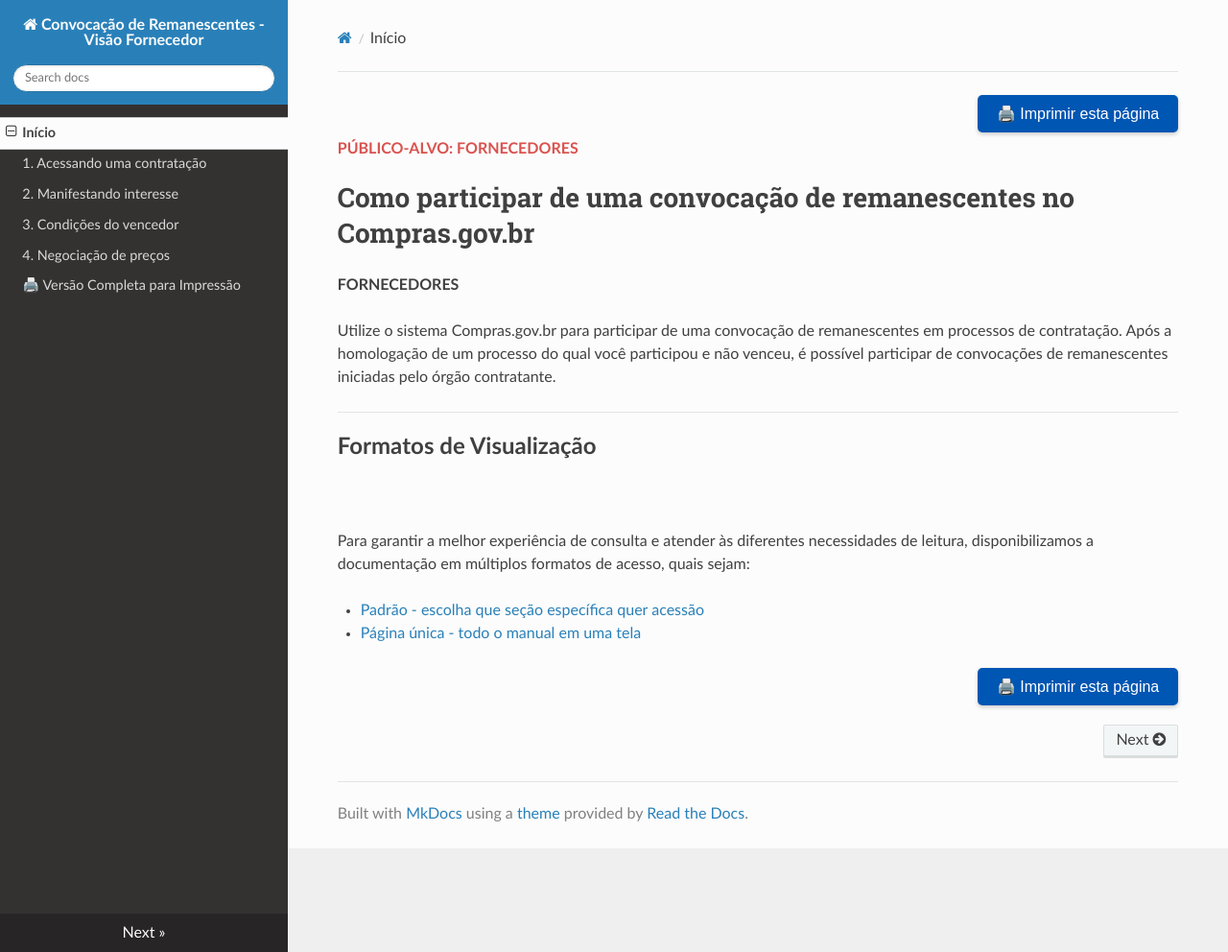
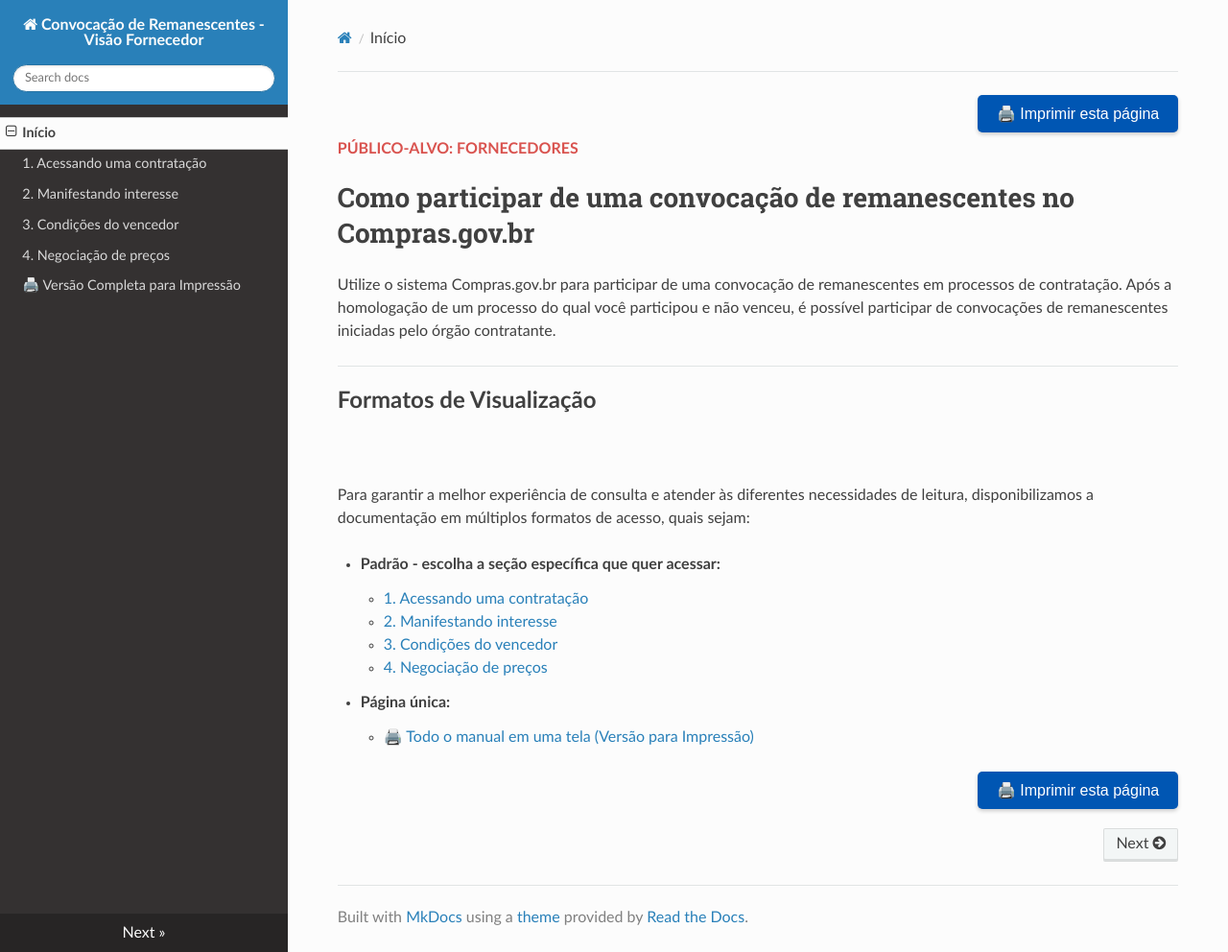
Before and after one commit to emilix10-bit/convocacao-de-remanescentes-fornecedor, an MkDocs documentation site: the page built from docs/index.md, in a window 1280 px wide and 992 px high. Shown: the whole window at 96% size. Built offline with MkDocs 1.6.1, drawn with Linux system fonts in a browser that asks for light colours; nearby versions of some CDN libraries.

Commit message:
Revise documentation structure and section headings
Updated the documentation to improve clarity and accessibility, including specific sections for users to choose from.

```diff
--- a/docs/index.md
+++ b/docs/index.md
@@ -7,8 +7,6 @@
 <p style="font-weight: bold; color: #d9534f; margin-top: -5px; margin-bottom: 20px;">PÚBLICO-ALVO: FORNECEDORES</p>
 
 # Como participar de uma convocação de remanescentes no Compras.gov.br
-
-**FORNECEDORES**
 
 Utilize o sistema Compras.gov.br para participar de uma convocação de remanescentes em processos de contratação. Após a homologação de um processo do qual você participou e não venceu, é possível participar de convocações de remanescentes iniciadas pelo órgão contratante.
 
@@ -20,8 +18,14 @@ Utilize o sistema Compras.gov.br para participar de uma convocação de remanesc
 
 Para garantir a melhor experiência de consulta e atender às diferentes necessidades de leitura, disponibilizamos a documentação em múltiplos formatos de acesso, quais sejam:
 
-* [Padrão - escolha que seção específica quer acessão](./)
-* [Página única - todo o manual em uma tela](versao-impressao.md)
+* **Padrão - escolha a seção específica que quer acessar:**
+    * [1. Acessando uma contratação](01-acessando-contratacao.md)
+    * [2. Manifestando interesse](02-manifestando-interesse.md)
+    * [3. Condições do vencedor](03-condicoes-vencedor.md)
+    * [4. Negociação de preços](04-negociacao-precos.md)
+
+* **Página única:**
+    * [🖨️ Todo o manual em uma tela (Versão para Impressão)](manual-completo.md)
 
 <div style="text-align: right; margin: 20px 0;">
   <button onclick="window.print()" style="background-color: #0056b3; color: white; padding: 10px 20px; border: none; border-radius: 5px; font-size: 16px; cursor: pointer; box-shadow: 0 2px 4px rgba(0,0,0,0.2);">
```
